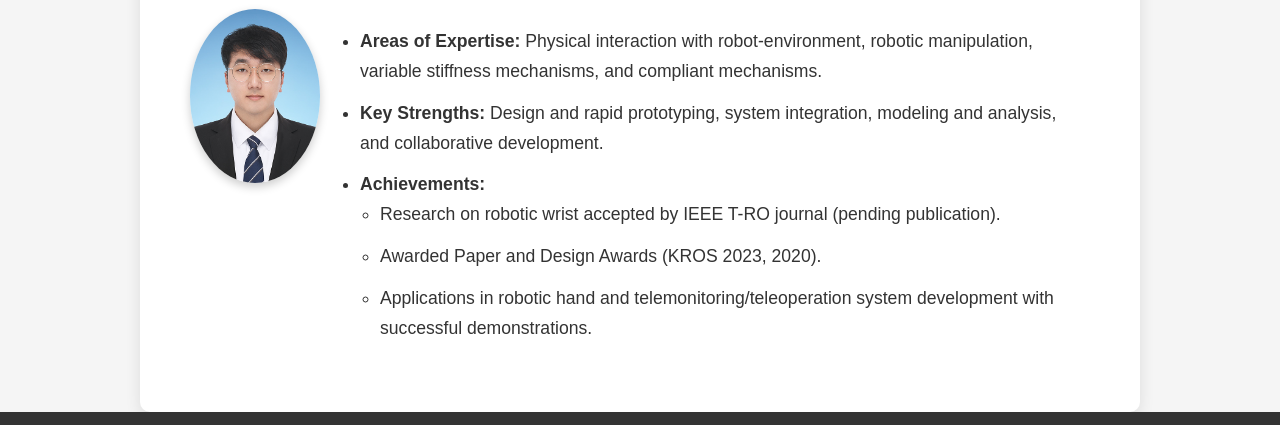
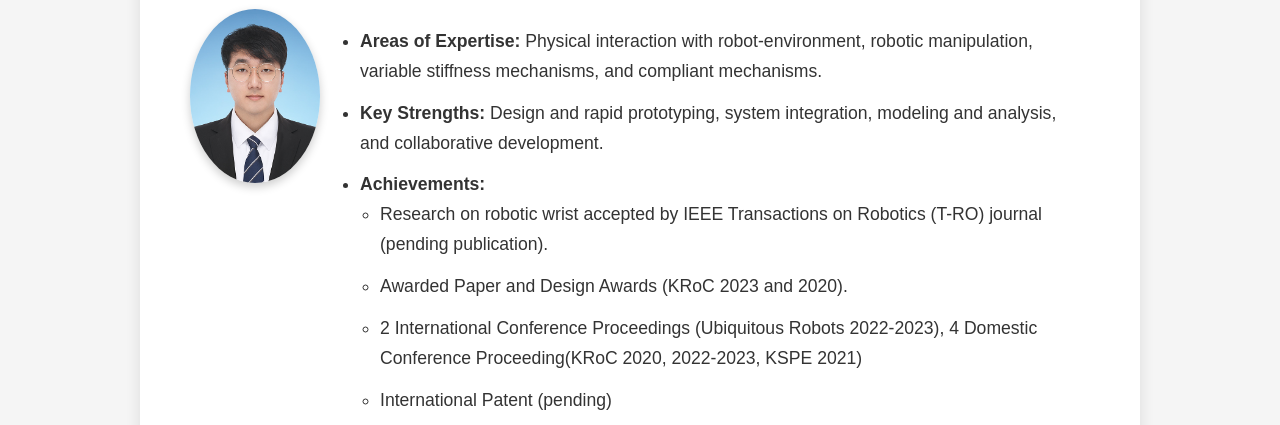
Before and after one commit to HS-robotics/HS-robotics.github.io, a plain HTML site: page about.html in a window 1280 px wide. Shown: the part 497-922 px from the top of the page. Drawn offline with Linux system fonts and the light colour scheme.

Commit message:
Update about.html

```diff
--- a/about.html
+++ b/about.html
@@ -37,8 +37,10 @@
                         <li><strong>Key Strengths:</strong> Design and rapid prototyping, system integration, modeling and analysis, and collaborative development.</li>
                         <li><strong>Achievements:</strong>
                             <ul>
-                                <li>Research on robotic wrist accepted by IEEE T-RO journal (pending publication).</li>
-                                <li>Awarded Paper and Design Awards (KROS 2023, 2020).</li>
+                                <li>Research on robotic wrist accepted by IEEE Transactions on Robotics (T-RO) journal (pending publication).</li>
+                                <li>Awarded Paper and Design Awards (KRoC 2023 and 2020).</li>
+                                <li>2 International Conference Proceedings (Ubiquitous Robots 2022-2023), 4 Domestic Conference Proceeding(KRoC 2020, 2022-2023, KSPE 2021)
+                                <li>International Patent (pending)
                                 <li>Applications in robotic hand and telemonitoring/teleoperation system development with successful demonstrations.</li>
                             </ul>
                         </li>
```
